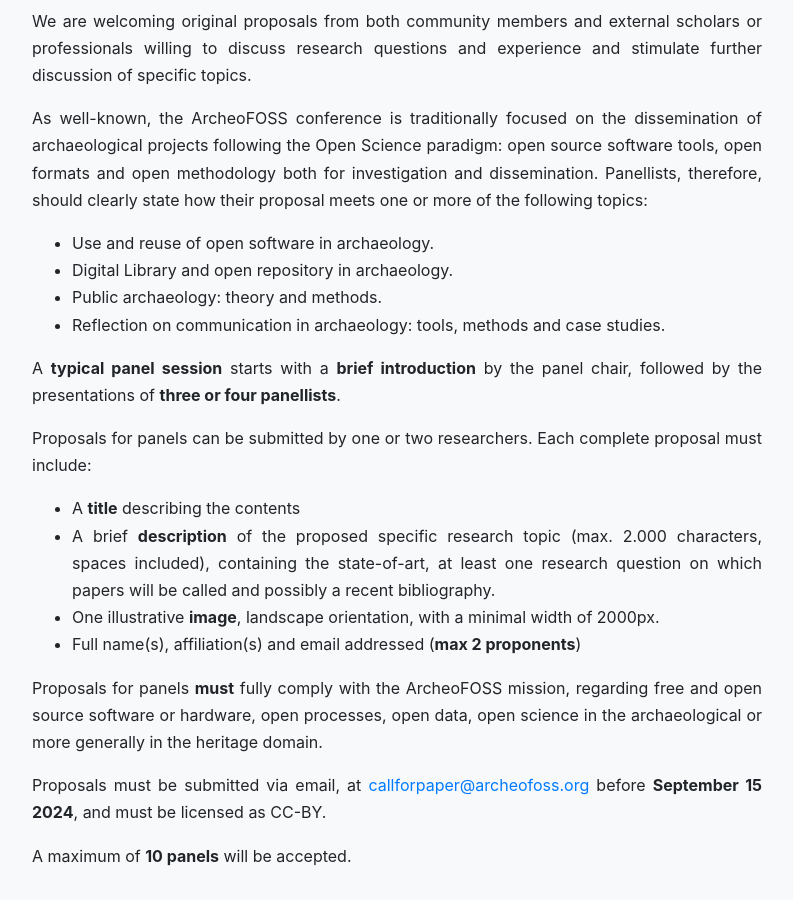
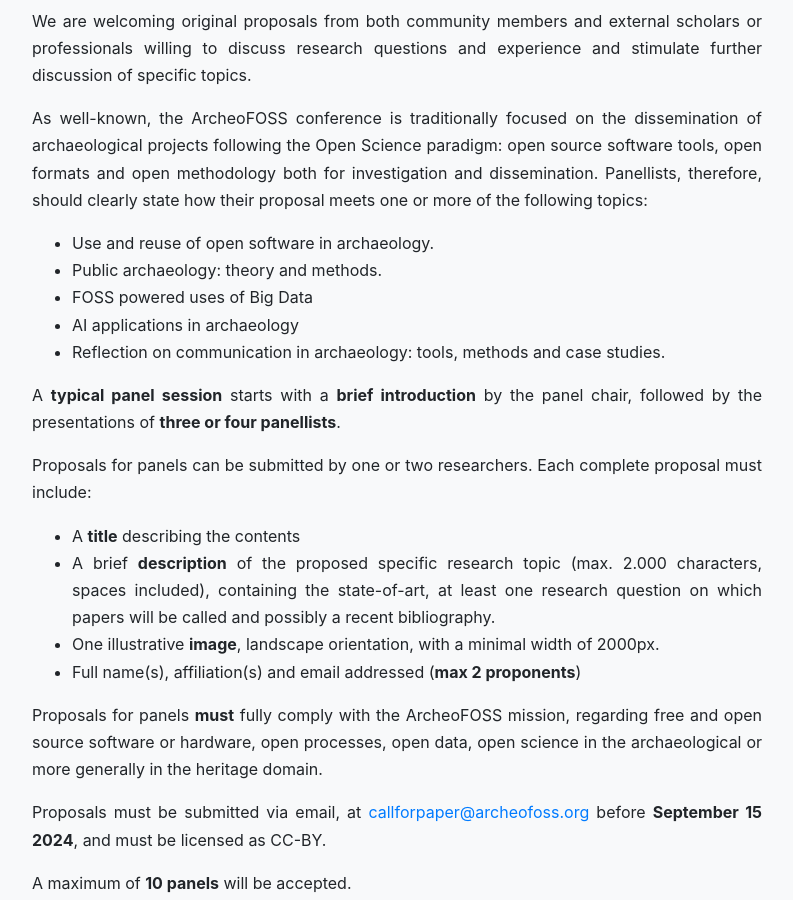
Before and after one commit to archeofoss/archeofoss, a Jekyll site: the page built from 2024/call-for-panels.md, in a window 1280 px wide and 900 px high, scrolled down 734 px. Shown: the whole window, without its empty margins (243-1036 px from the left). Built offline with Jekyll 4.4.1, drawn with Linux system fonts in a browser that asks for light colours; nearby versions of some CDN libraries.

Commit message:
Update call-for-panels.md

```diff
--- a/2024/call-for-panels.md
+++ b/2024/call-for-panels.md
@@ -25,8 +25,9 @@
 As well-known, the ArcheoFOSS conference is traditionally focused on the dissemination of archaeological projects following the Open Science paradigm:  open source software tools, open formats and open methodology both for investigation and dissemination. Panellists, therefore, should clearly state how their proposal meets one or more of the following topics:
 
 - Use and reuse of open software in archaeology.
-- Digital Library and open repository in archaeology.
 - Public archaeology: theory and methods.
+- FOSS powered uses of Big Data
+- AI applications in archaeology
 - Reflection on communication in archaeology: tools, methods and case studies.
 
 A **typical panel session** starts with a **brief introduction** by the panel chair, followed by the presentations of **three or four panellists**.
```
